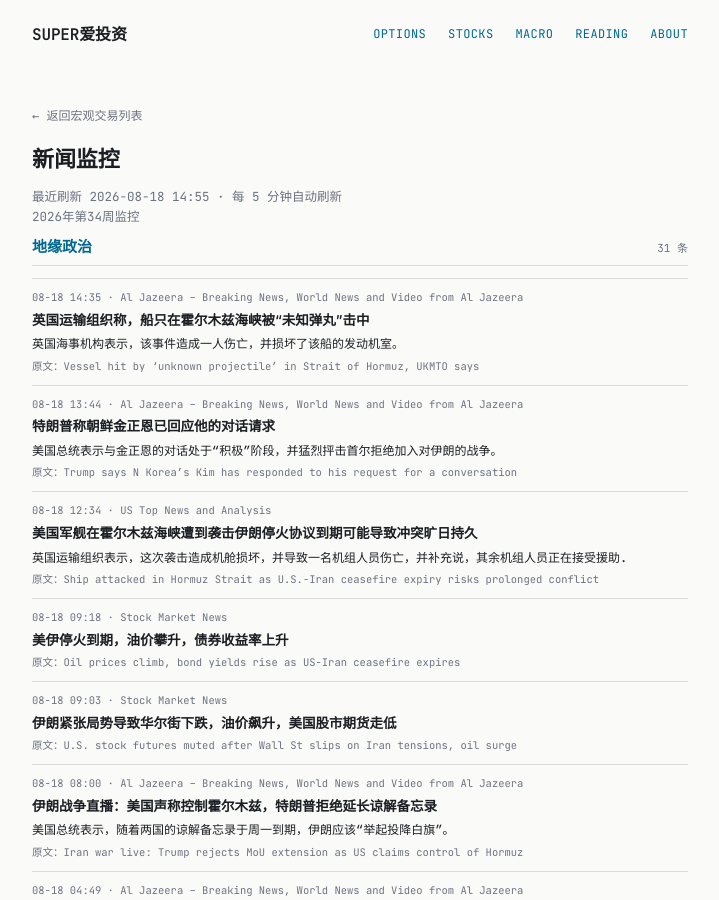
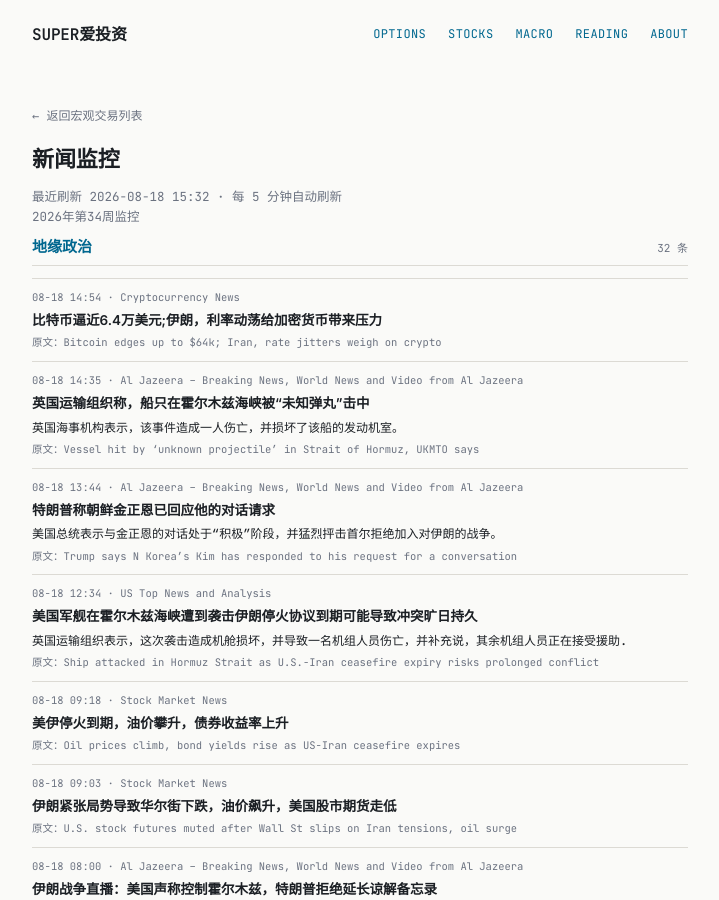
Before and after one commit to tang3super/tang3super.github.io, a Jekyll site: the page built from macro-trade/news-digest.md, in a window 1280 px wide and 900 px high. Shown: the whole window, without its empty margins (280-999 px from the left). Built offline with Jekyll 4.4.1, drawn with Linux system fonts in a browser that asks for light colours.

Commit message:
sync news-digest article

```diff
--- a/macro-trade/news-digest.md
+++ b/macro-trade/news-digest.md
@@ -5,11 +5,17 @@ title: 新闻监控
 date: '2026-08-18'
 summary: 2026年第34周监控
 week_label: 2026年第34周监控
-last_updated: 2026-08-18 14:55
+last_updated: 2026-08-18 15:32
 refresh_note: 每 5 分钟自动刷新
 topics:
 - name: 地缘政治
   items:
+  - title: Bitcoin edges up to $64k; Iran, rate jitters weigh on crypto
+    summary: ''
+    link: https://www.investing.com/news/cryptocurrency-news/bitcoin-edges-up-to-64k-iran-rate-jitters-weigh-on-crypto-4864371
+    source: Cryptocurrency News
+    time: 08-18 14:54
+    title_zh: 比特币逼近6.4万美元;伊朗，利率动荡给加密货币带来压力
   - title: Vessel hit by ‘unknown projectile’ in Strait of Hormuz, UKMTO says
     summary: British maritime agency says the incident caused one casualty and damaged the vessel's engine room.
     link: https://www.aljazeera.com/news/2026/8/18/vessel-hit-by-unknown-projectile-in-strait-of-hormuz-ukmto-says?traffic_source=rss
```
